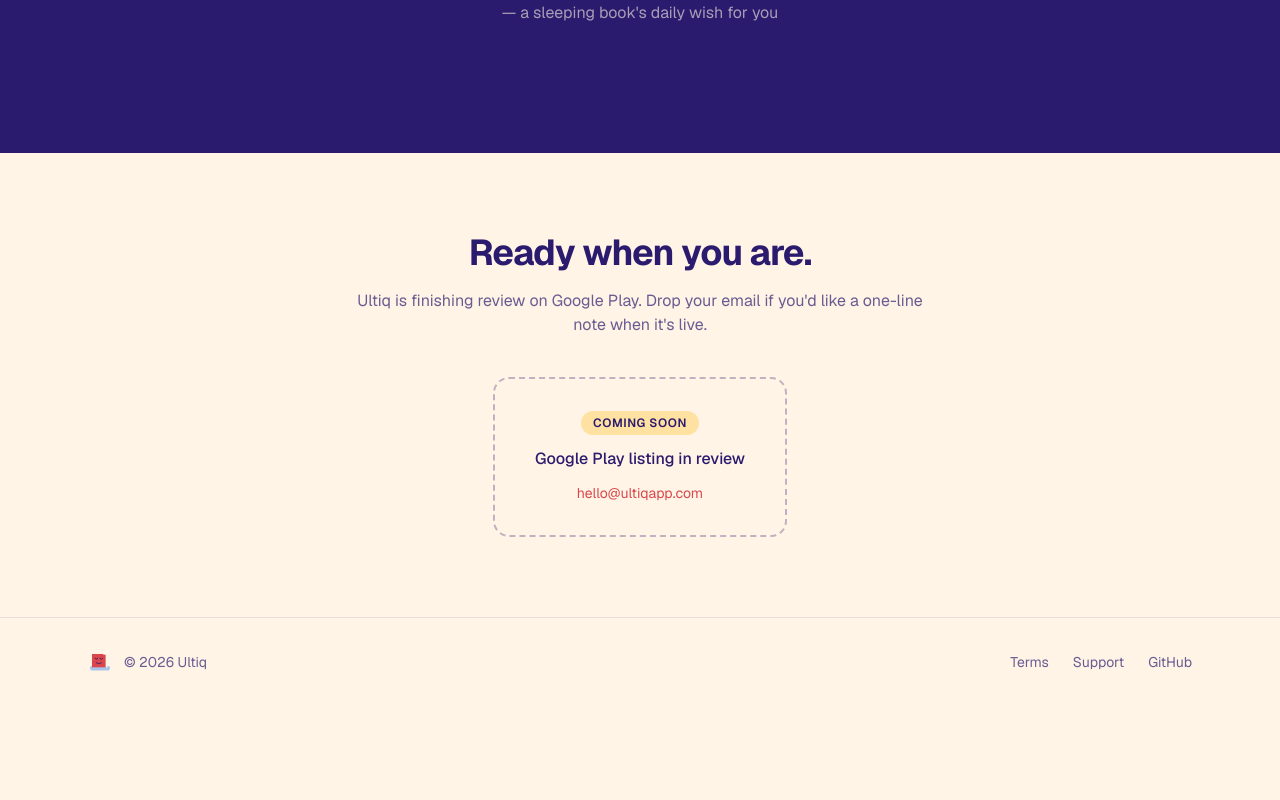
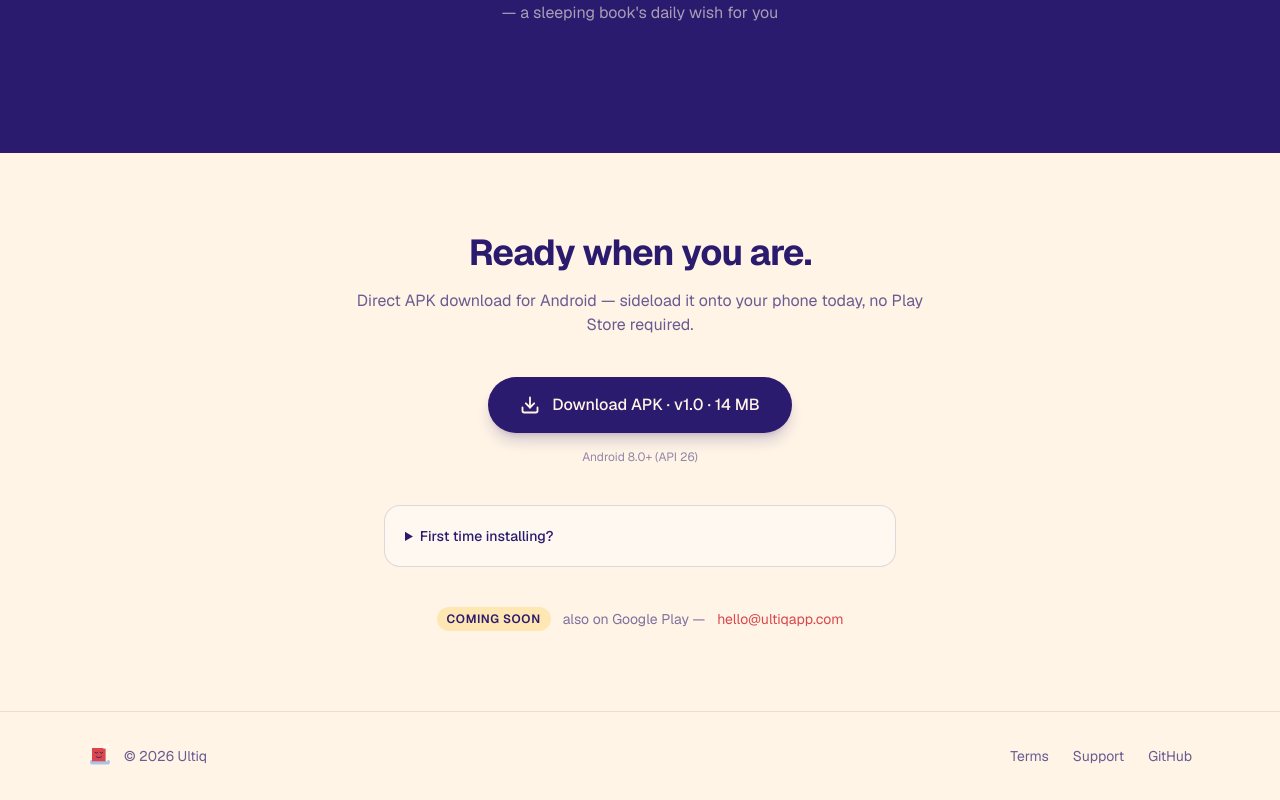
Before and after one commit to oliverwu1024/ultimate-productivity-app, a Next.js app in the folder web-landing/: page / in a window 1280 px wide. Shown: the part 1846-2646 px from the top of the page. Before the commit the page ends 2552 px from the top, so only its background shows below. Built offline with nearby package versions, Linux system fonts and the light colour scheme.

Commit message:
apk ready

```diff
--- a/web-landing/app/page.tsx
+++ b/web-landing/app/page.tsx
@@ -1,7 +1,7 @@
 "use client";
 
 import { motion } from "framer-motion";
-import { Moon, Timer, ListChecks, Sparkles } from "lucide-react";
+import { Moon, Timer, ListChecks, Sparkles, Download } from "lucide-react";
 import Link from "next/link";
 
 const features = [
@@ -170,14 +170,39 @@ export default function Home() {
       <section id="get-the-app" className="mx-auto w-full max-w-4xl px-6 py-20 text-center">
         <h2 className="text-3xl font-bold tracking-tight md:text-4xl">Ready when you are.</h2>
         <p className="mx-auto mt-4 max-w-xl text-ultiq-indigo/70">
-          Ultiq is finishing review on Google Play. Drop your email if you&apos;d like a one-line note when it&apos;s live.
+          Direct APK download for Android — sideload it onto your phone today, no Play Store required.
         </p>
-        <div className="mt-10 inline-flex flex-col items-center gap-3 rounded-2xl border-2 border-dashed border-ultiq-indigo/30 px-10 py-8">
-          <span className="rounded-full bg-ultiq-yellow/40 px-3 py-1 text-xs font-semibold uppercase tracking-wider text-ultiq-indigo">
+
+        <div className="mt-10 flex flex-col items-center gap-4">
+          <a
+            href="/ultiq-latest.apk"
+            download
+            className="inline-flex items-center gap-3 rounded-full bg-ultiq-indigo px-8 py-4 text-base font-medium text-ultiq-cream shadow-lg shadow-ultiq-indigo/20 transition hover:translate-y-[-1px] hover:bg-ultiq-indigo/90"
+          >
+            <Download size={20} strokeWidth={2.2} />
+            Download APK · v1.0 · 14 MB
+          </a>
+          <span className="text-xs text-ultiq-indigo/50">Android 8.0+ (API 26)</span>
+        </div>
+
+        <details className="mx-auto mt-10 max-w-lg rounded-2xl border border-ultiq-indigo/15 bg-white/40 p-5 text-left text-sm text-ultiq-indigo/80">
+          <summary className="cursor-pointer font-medium text-ultiq-indigo">First time installing?</summary>
+          <ol className="mt-3 list-decimal space-y-2 pl-5 text-ultiq-indigo/70">
+            <li>Tap the downloaded <code className="rounded bg-ultiq-indigo/5 px-1.5 py-0.5">ultiq-latest.apk</code> in your Files or Downloads app.</li>
+            <li>If Android asks <em>&ldquo;allow installs from this source?&rdquo;</em>, tap <strong>Settings</strong> → toggle on <strong>Allow from this source</strong>, then go back.</li>
+            <li>Tap <strong>Install</strong>. The icon appears on your home screen / app drawer when it&apos;s done.</li>
+          </ol>
+          <p className="mt-3 text-xs text-ultiq-indigo/50">
+            That &ldquo;unknown source&rdquo; prompt is Android&apos;s standard one-time check for any APK installed outside the Play Store. Same APK as the Play Store build, just hosted here.
+          </p>
+        </details>
+
+        <div className="mx-auto mt-10 flex max-w-lg items-center justify-center gap-3 text-sm text-ultiq-indigo/60">
+          <span className="rounded-full bg-ultiq-yellow/30 px-2.5 py-1 text-xs font-semibold uppercase tracking-wider text-ultiq-indigo">
             Coming soon
           </span>
-          <span className="font-medium">Google Play listing in review</span>
-          <a href="mailto:hello@ultiqapp.com" className="text-sm text-ultiq-red underline-offset-4 hover:underline">
+          <span>also on Google Play —</span>
+          <a href="mailto:hello@ultiqapp.com" className="text-ultiq-red underline-offset-4 hover:underline">
             hello@ultiqapp.com
           </a>
         </div>
```
Also changed, not shown: 3 other files (tests, documents, lock files or other folders).
